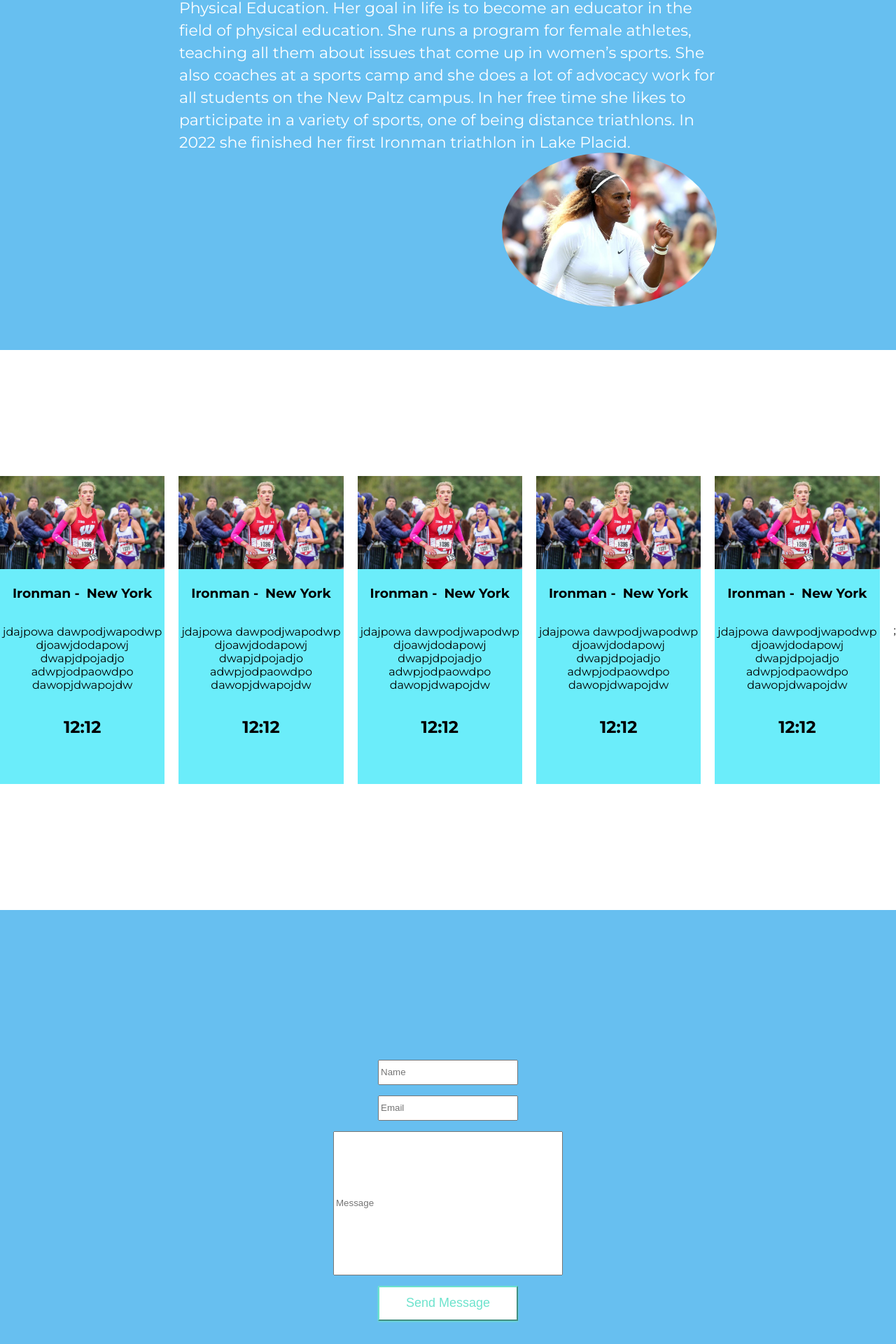
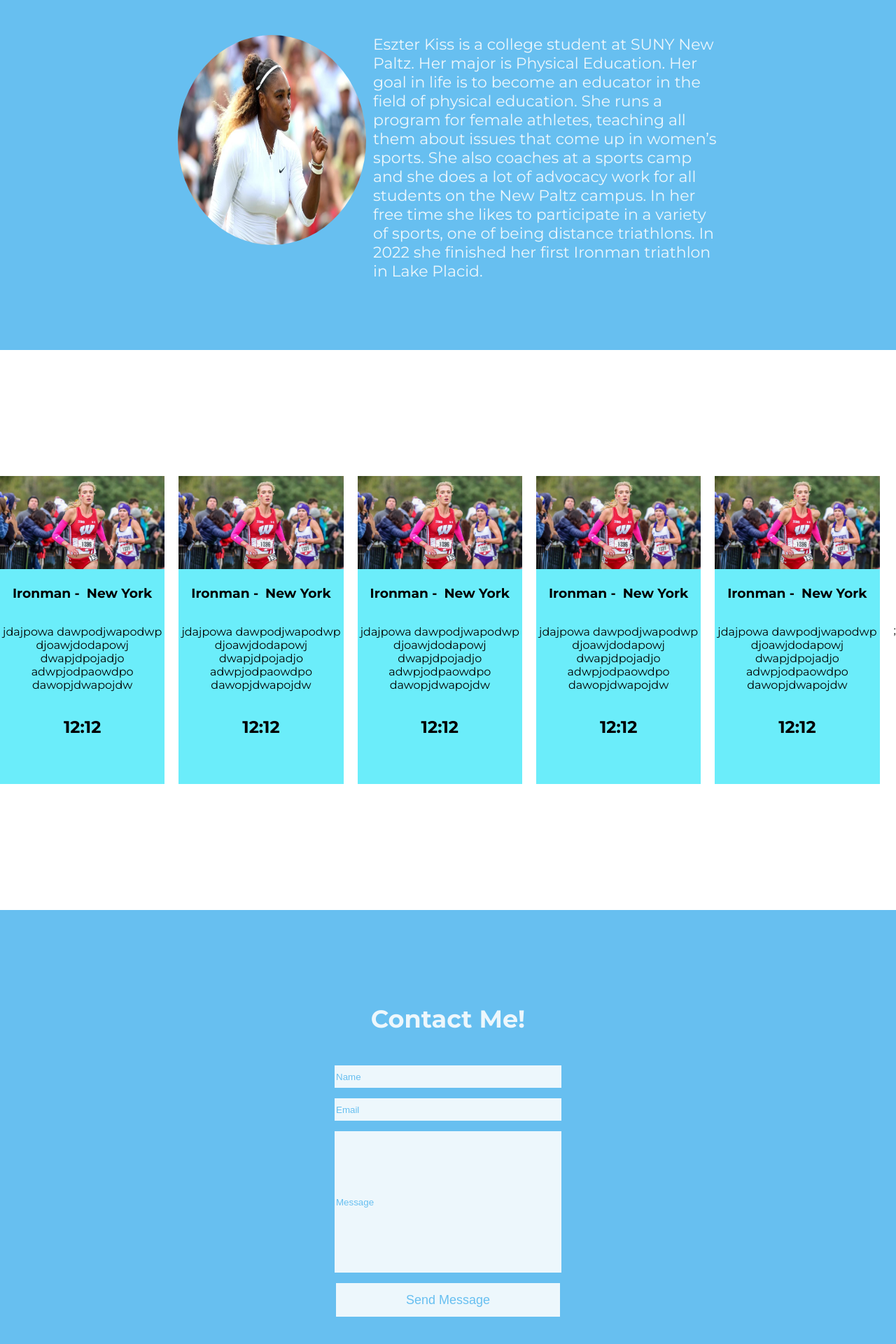
Before and after one commit to NateAnderson500/EsztersFemletes, a React (Create React App) app: page / in a window 1280 px wide. Shown: the part 1159-3079 px from the top of the page at 70% size. Built offline with nearby package versions, Linux system fonts and the light colour scheme.

Commit message:
update contact form

```diff
--- a/src/App.css
+++ b/src/App.css
@@ -24,10 +24,12 @@
     border-radius: 45px;
     height: 100%;
     opacity: 80%;
+
 }
 
 
 .nav--item{
+    cursor: grab;
 }
 
 .nav--item:hover{
@@ -53,28 +55,35 @@
     width: 100%;
     height: 600px;
     display: flex;
+    flex-direction: row;
     align-items: center;
     justify-content: center;
-    color: #FFFFFF;
+    color: #edf7fc;
     font-size: 26px;
 }
 
 .about-content{
-    width: 60%;
+    width: 70%;
+    height: 100%;
+    display: flex;
+    align-items: center;
+    justify-content: center;
+    gap: 10px;
 }
 
 .bio{
-    width: 60%;
+    width: 55%;
+    height: 50%;
     font-size: 22px;
-    display: inline;
+
 }
 
 .eszter-photo{
-    border-radius: 80%;
-    width: 40%;
-    float: right;
-    display: inline;
-
+    width: 30%;
+    height: 50%;
+    border-radius: 100%;
+    shape-outside: circle();
+    float: left;
 }
 
 .event-results-container{
@@ -91,8 +100,11 @@
     width: 100%;
     height: 800px;
     display: flex;
+    flex-direction: column;
     align-items: center;
     justify-content: center;
+    color: #edf7fc;
+    font-size: 30px;
 }
 
 .contact-form{
@@ -101,35 +113,51 @@
     flex-direction: column;
     gap: 15px;
     align-items: center;
+    height: 60%;
+    color: #67BFF0;
+    padding-top: 10px;
 }
 
 .input-small{
-    width: 30%;
+    width: 50%;
     height: 30px;
+    background-color: #edf7fc;
+    color: #67BFF0;
+    outline: 3px solid #67BFF0;
+    border: none;
 }
 
 .input-large{
     width: 50%;
     height: 200px;
+    background-color: #edf7fc;
+    color: #67BFF0;
+    outline: 3px solid #67BFF0;
+    border: none;
+}
+
+.input-small::placeholder{
+    color: #67BFF0;
+}
+
+.input-large::placeholder{
+    color: #67BFF0;
 }
 
 .submit-btn {
-    height: 50px;
-    width: 200px;
-    background-color: white;
-    color: #6DE3CD;
-    border-color: #6DE3CD;
-    filter: drop-shadow(0px 1px 1px #6DE3CD);
-    color: #6DE3CD;
+    height: 10%;
+    width: 50%;
+    background-color: #edf7fc;
+    color: #67BFF0;
+    outline: 3px solid #67BFF0;
+    border: none;
     font-size: 18px;
 
   }
 
   .submit-btn:hover {
-    background-color: #6DE3CD;
-    color: #FFFFFF;
-    border-color: #6DE3CD;
-    filter: drop-shadow(0px 1px 1px #6DE3CD);
+    border: 2px solid #195d82;
+    cursor: grab;
   }
 
 .event-card-container{
--- a/src/components/About.jsx
+++ b/src/components/About.jsx
@@ -2,8 +2,9 @@
     return (
         <div className="about-container" id="about">
             <div className="about-content">
+                <img src="/assets/eszter-photo.jpg" alt="Eszter-photo" className="eszter-photo"/>
                 <p className="bio">Eszter Kiss is a college student at SUNY New Paltz. Her major is Physical Education. Her goal in life is to become an educator in the field of physical education. She runs a program for female athletes, teaching all them about issues that come up in women’s sports. She also coaches at a sports camp and she does a lot of advocacy work for all students on the New Paltz campus. In her free time she likes to participate in a variety of sports, one of being distance triathlons. In 2022 she finished her first Ironman triathlon in Lake Placid. </p>
-                <img src="/assets/eszter-photo.jpg" alt="Eszter-photo" className="eszter-photo"/>
+
             </div>
         </div>
     )
--- a/src/components/Contact.jsx
+++ b/src/components/Contact.jsx
@@ -1,9 +1,15 @@
 
 
 export default function Contact (){
+
+    function handleSubmit(e) {
+        e.preventDefault();
+    }
+
     return (
         <div className="contact-container" id="contact">
-            <form className="contact-form">
+            <h3> Contact Me!</h3>
+            <form className="contact-form" onSubmit={handleSubmit}>
             <input
             className="input-small"
             type="text"
```
